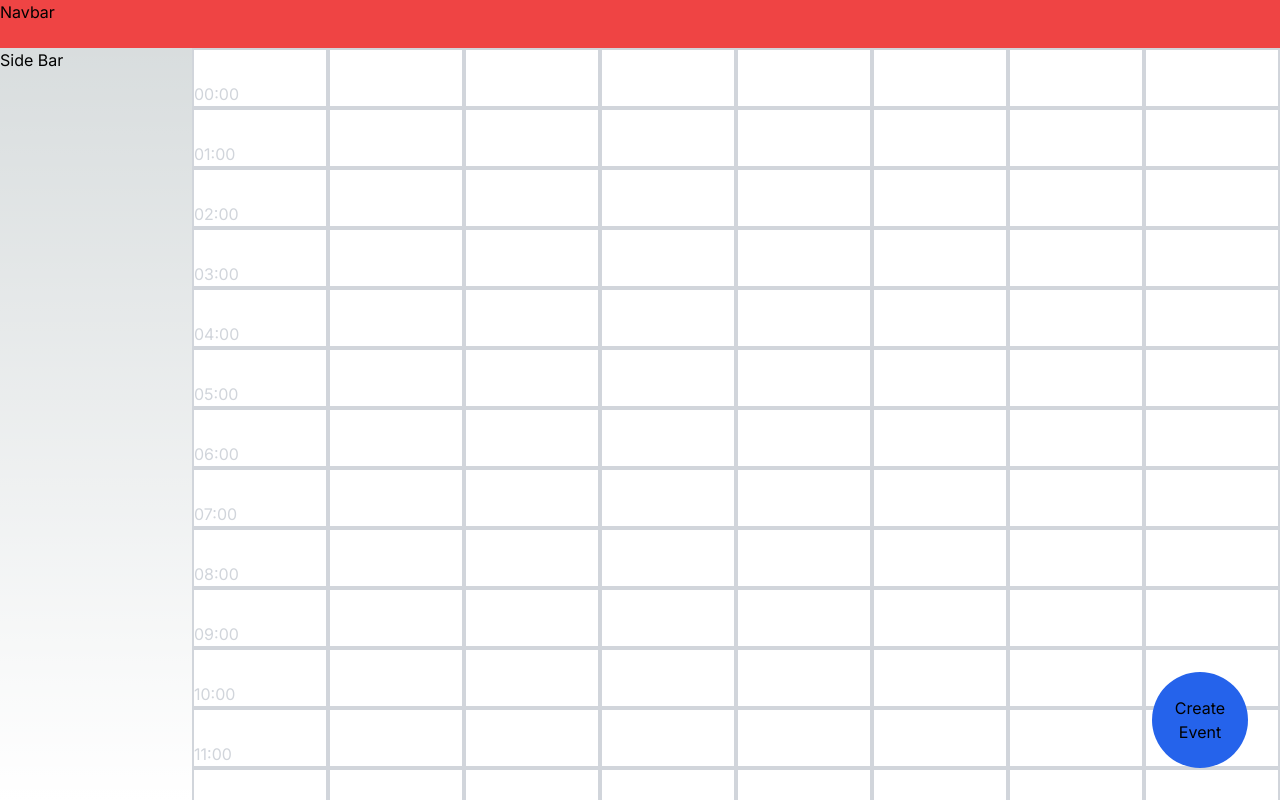
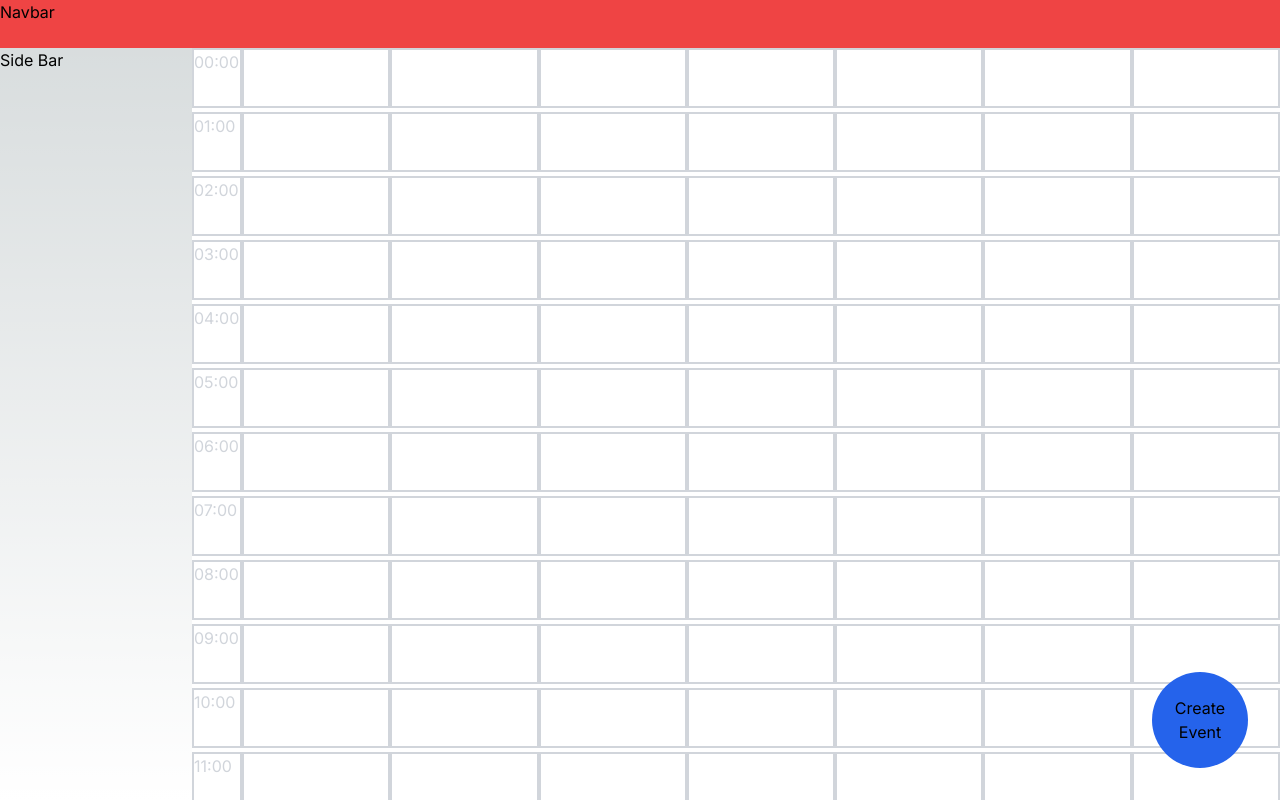
Before and after one commit to lucasduartesobreira/CalendarForge, a Next.js app: page / in a window 1280 px wide. Built offline with nearby package versions, Linux system fonts and the light colour scheme.

Commit message:
fix(calendar): overflow cutting of the last hour block

```diff
--- a/app/components/calendar/calendarWeek.tsx
+++ b/app/components/calendar/calendarWeek.tsx
@@ -4,9 +4,16 @@ const range24 = Array.from(new Array(24));
 
 const DayBackground = () => {
   return (
-    <div className={`min-w-full grid grid-cols-1 bg-white text-gray-300`}>
-      {range24.map((value) => {
-        return <SquareBG key={value} />;
+    <div className={`grid grid-rows-[repeat(24,64px)] bg-white text-gray-300`}>
+      {range24.map((_value, index) => {
+        return (
+          <SquareBG
+            key={index}
+            style={`row-start-[${index + 1}] col-start-[1] row-span-[${
+              index + 1
+            }]`}
+          />
+        );
       })}
     </div>
   );
@@ -16,7 +23,7 @@ const SquareBG = ({
   childrens,
   style,
 }: {
-  childrens?: ReactNode[];
+  childrens?: ReactNode;
   style?: string;
 }) => {
   return (
@@ -28,15 +35,17 @@ const SquareBG = ({
 
 const HoursBackground = () => {
   return (
-    <div className={`grid grid-cols-1 bg-white text-gray-300`}>
-      {range24.map((value, index) => {
+    <div className={`grid grid-rows-[repeat(24,64px)] bg-white text-gray-300`}>
+      {range24.map((_value, index) => {
         return (
           <SquareBG
-            style="right-0 place-content-end"
-            childrens={[
-              <p key={value}>{`${index < 10 ? `0${index}` : index}:00`}</p>,
-            ]}
-            key={value}
+            style={`row-start-[${index + 1}] col-start-[1] row-span-[${
+              index + 1
+            }]`}
+            childrens={
+              <p key={index}>{`${index < 10 ? `0${index}` : index}:00`}</p>
+            }
+            key={index}
           />
         );
       })}
@@ -46,7 +55,9 @@ const HoursBackground = () => {
 
 const CalendarWeek = ({ style }: { style: string }) => {
   return (
-    <div className={`${style} grid grid-cols-8 overflow-scroll`}>
+    <div
+      className={`${style} grid grid-cols-[50px_repeat(7,1fr)] grid-row-1 overflow-auto`}
+    >
       <HoursBackground />
       <DayBackground />
       <DayBackground />
--- a/app/components/createEvent/createEvent.tsx
+++ b/app/components/createEvent/createEvent.tsx
@@ -1,7 +1,6 @@
 "use client";
 import React, { useState } from "react";
 import { CreateEvent, createEvent } from "./createEventControl";
-import { title } from "process";
 import useLocalStorage from "@/src/localStorageHook";
 
 const CreateEventForm = ({ open }: { open: boolean }) => {
--- a/app/globals.css
+++ b/app/globals.css
@@ -17,6 +17,9 @@
 }
 
 body {
+  height: 100vh;
+  margin: 0;
+  padding: 0;
   color: rgb(var(--foreground-rgb));
   background: linear-gradient(
       to bottom,
--- a/app/page.tsx
+++ b/app/page.tsx
@@ -1,15 +1,13 @@
 import CalendarWeek from "./components/calendar/calendarWeek";
-import CreateEventButton, {
-  CreateEventForm,
-} from "./components/createEvent/createEvent";
+import CreateEventButton from "./components/createEvent/createEvent";
 
 const Home = () => {
   return (
-    <main className="h-screen overflow-hidden">
-      <div className="h-[48px] bg-red-500">Navbar</div>
-      <div className="max-h-full flex">
+    <main className="h-full flex flex-col">
+      <div className="flex-none h-[48px] bg-red-500">Navbar</div>
+      <div className="flex overflow-hidden">
         <div className="w-[15%]">Side Bar</div>
-        <div className="flex-none w-[85%] ">
+        <div className="w-[85%] max-h-[100%]">
           <CalendarWeek style={"h-[100%]"} />
         </div>
       </div>
```
